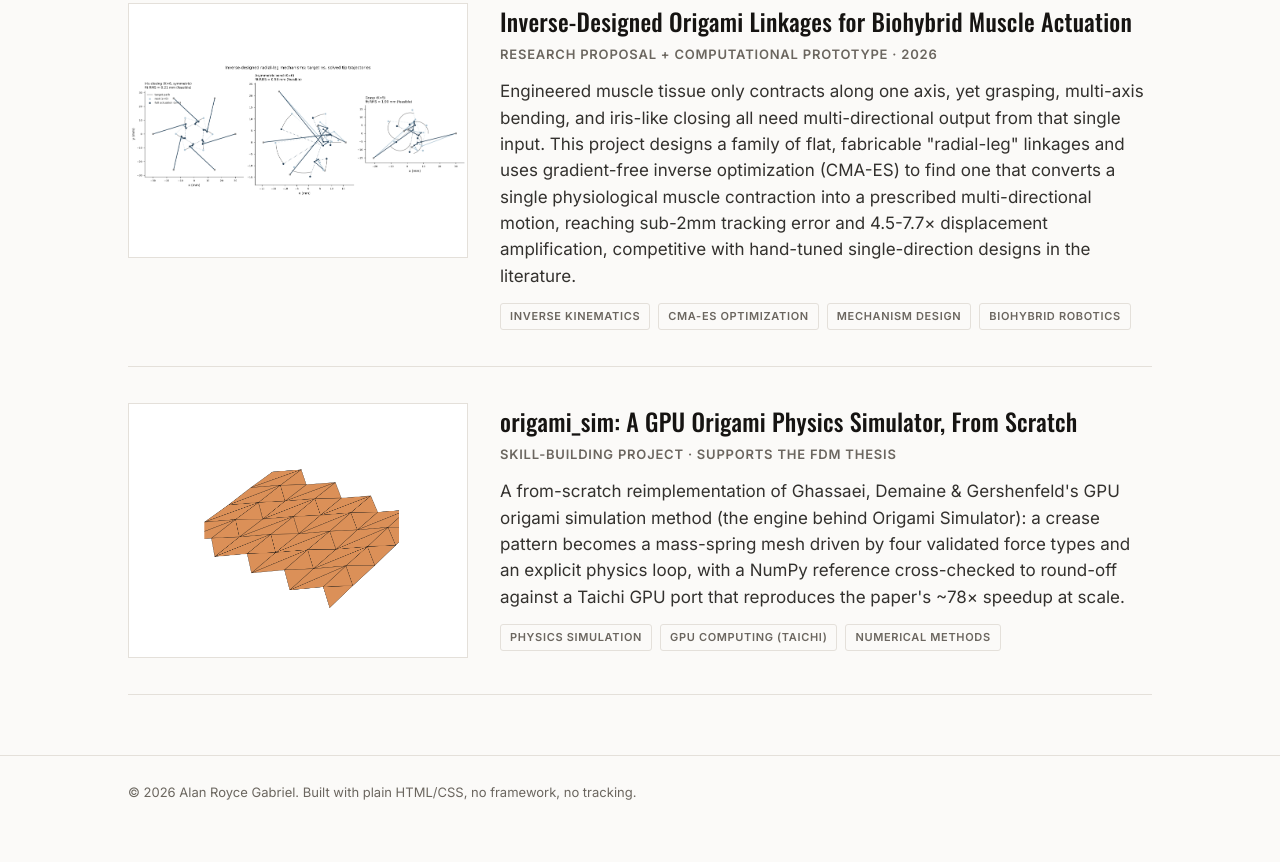
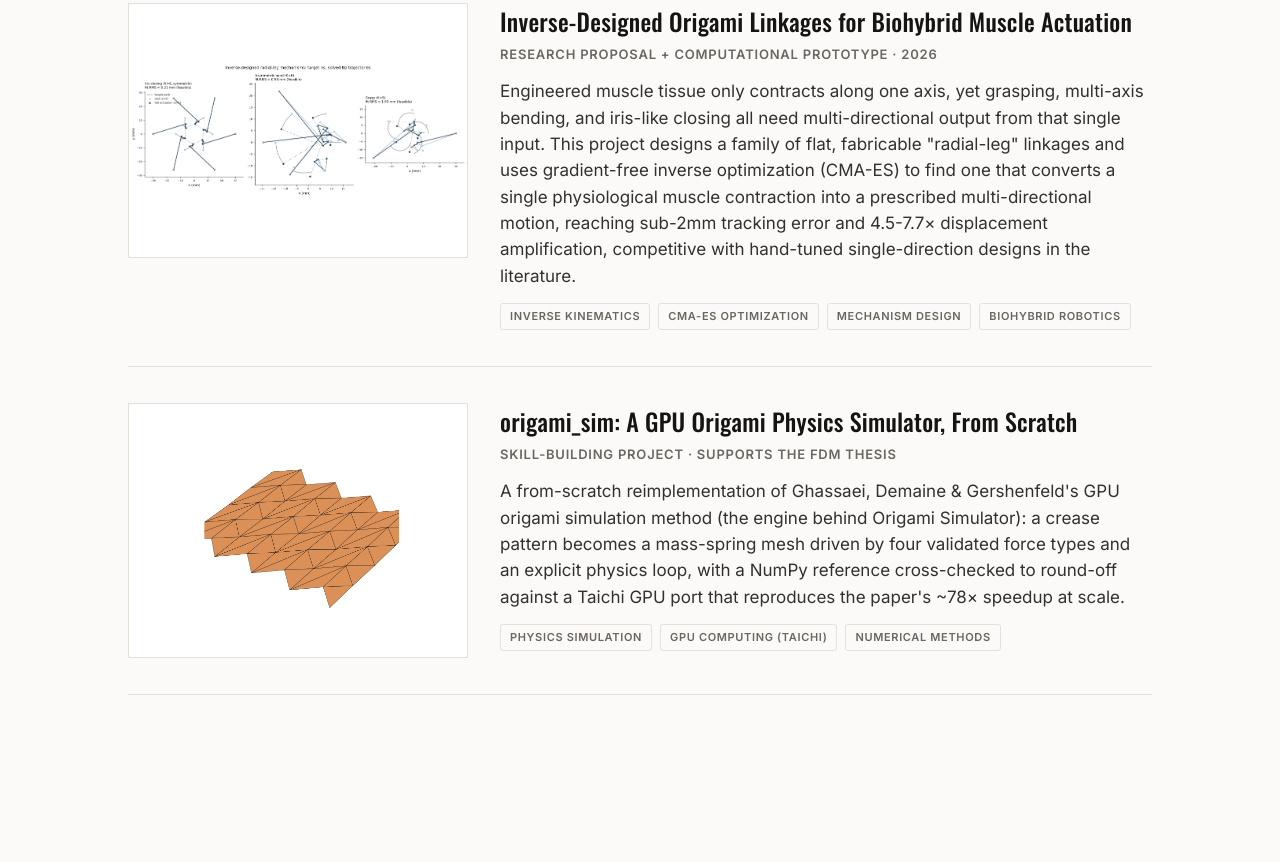
Before and after one commit to alanroyce2010/portfolio, a plain HTML site: page index.html in a window 1280 px wide. Shown: the part 1270-2132 px from the top of the page. After the commit the page ends 2025 px from the top, so only its background shows below. Drawn offline with nearby package versions, Linux system fonts and the light colour scheme.

Commit message:
Removed the footer

```diff
--- a/index.html
+++ b/index.html
@@ -159,11 +159,6 @@
   </div>
 </section>
 
-<footer class="site">
-  <div class="wrap">
-    &copy; 2026 Alan Royce Gabriel. Built with plain HTML/CSS, no framework, no tracking.
-  </div>
-</footer>
 
 </body>
 </html>
```
Also changed, not shown: about.html (+1 -5 lines), blog.html (+1 -5 lines), blog/why-flat-foldable-origami-gives-a-toolpath-for-free.html (+1 -5 lines), projects/muscle-origami-linkage/index.html (+1 -5 lines), projects/origami-diffuse/index.html (+1 -5 lines), projects/origami-sim/index.html (+1 -5 lines), projects/origami-toolpath-thesis/index.html (+1 -5 lines).
